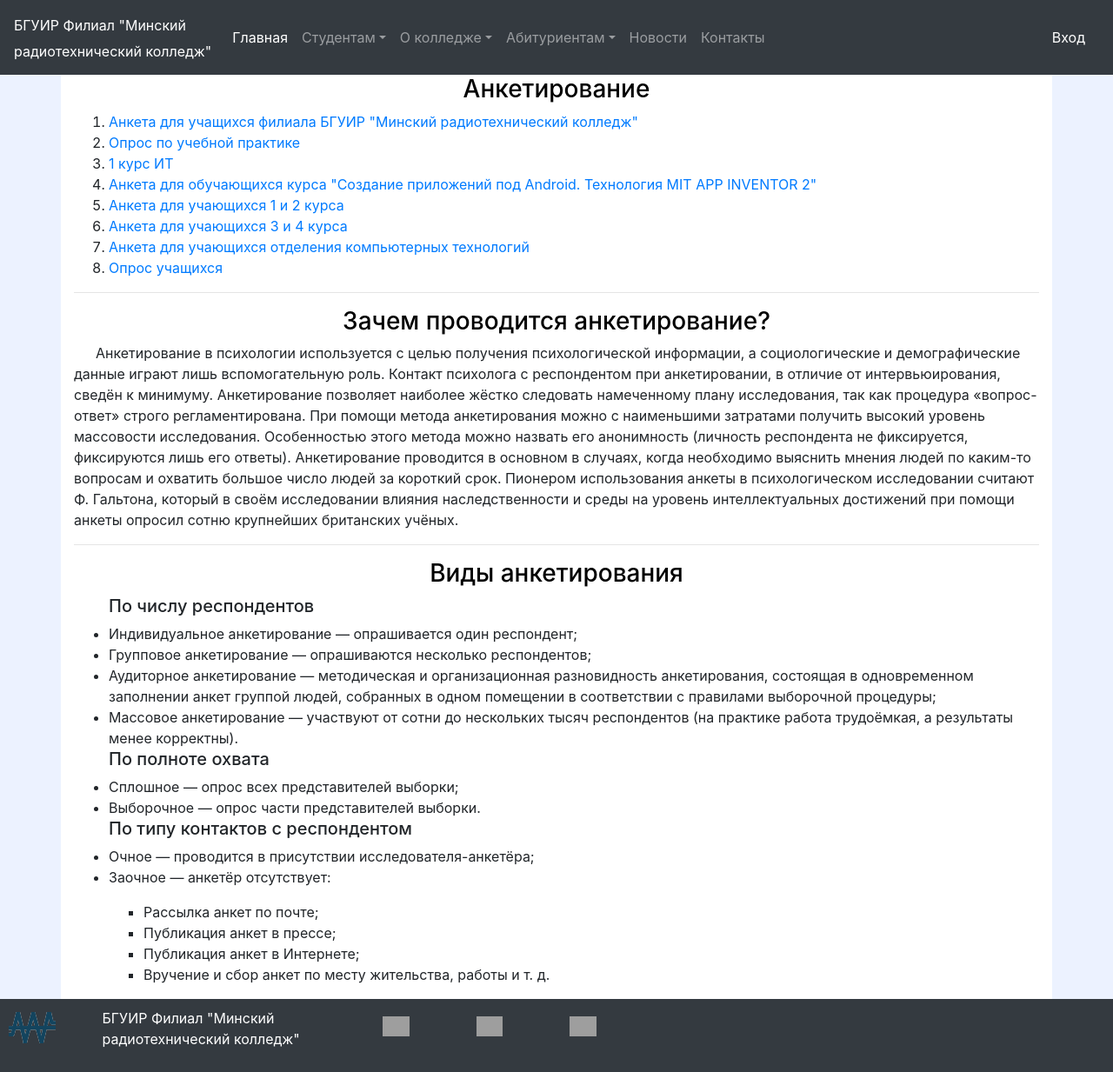
After one commit to Prankanyl/MRC_SITE, a Django app: page /question/ in a window 1280 px wide. The commit adds this page. Shown: the whole page at 87% size. Run offline with Django 3.2, Linux system fonts and the light colour scheme; some libraries are stand-ins or nearby versions; grey boxes are pictures that could not be loaded.

Commit message:
not migtations v2

```diff
--- a/main_app/templates/main_app/base.html
+++ b/main_app/templates/main_app/base.html
@@ -42,8 +42,8 @@
                     <div class="dropdown-menu" aria-labelledby="navbarDropdown">
                         <a class="dropdown-item" href="{% url 'main_app:timetable_page' %}">Расписание</a>
                         <a class="dropdown-item" href="{% url 'main_app:practice' %}">Практика</a>
-                        <a class="dropdown-item" href="#">Документы</a>
-                        <a class="dropdown-item" href="#">Анкетирование</a>
+                        <a class="dropdown-item" href="{% url 'main_app:documents' %}">Документы</a>
+                        <a class="dropdown-item" href="{% url 'main_app:question' %}">Анкетирование</a>
                         <a class="dropdown-item" href="{% url 'main_app:list_students' %}">Списки групп</a>
                     </div>
                 </li>
--- a/main_app/templates/main_app/list_students.html
+++ b/main_app/templates/main_app/list_students.html
@@ -4,5 +4,9 @@
     Списки групп
 {%  endblock %}
 {% block content %}
-
+    <div class="container" style="background: #FFFFFF">
+        {% for student in students %}
+            <p>{{ student }}</p>
+        {% endfor %}
+    </div>
 {%  endblock %}
--- a/main_app/templates/main_app/practice.html
+++ b/main_app/templates/main_app/practice.html
@@ -41,6 +41,7 @@
         Справочная информация: тел. 8017-2921744, e-mail zam_po@mrk-bsuir.by
 
         Науменко Жанна Николаевна, заместитель директора по производственному обучению.</p>
+        <hr>
         <h3 class="center_black_text">График проведения практики</h3>
         <h5>«Микро- и наноэлектронные технологии и системы»</h5>
         <table class="table table-hover table-bordered" style="background: #FFFFFF">
--- /dev/null
+++ b/main_app/templates/main_app/question.html
@@ -0,0 +1,50 @@
+{% extends 'main_app/base.html'%}
+{% load static %}
+{% block title %}
+    Документы
+{% endblock %}
+{% block content %}
+    <div class="container" style="background: #FFFFFF">
+        <div class="row">
+              <div class="col-lg-12">
+                  <h3 class="center_black_text">Анкетирование</h3>
+                  <ol>
+                      <li><a href="https://docs.google.com/forms/d/e/1FAIpQLSf3iyXkXDGZ8KTPnnHs4WBMo17oQBQ34bS-TDBoLDkBwGmwlQ/viewform">Анкета для учащихся филиала БГУИР "Минский радиотехнический колледж"</a></li>
+                      <li><a href="https://docs.google.com/forms/d/e/1FAIpQLSecFU_0_s44GbQbgm5AjNsY7UKKWTtfixmQq0rBfWIWfCEwcg/viewform">Опрос по учебной практике</a></li>
+                      <li><a href="https://docs.google.com/forms/d/e/1FAIpQLScGae6IX1lVwaRpddoJuhD37T7LkMuU0463xN96lBDibJlDaA/viewform">1 курс ИТ</a></li>
+                      <li><a href="https://docs.google.com/forms/d/e/1FAIpQLSdLG36IGkg1UXFGuhCc2WM563cyVTdpf6HibBtXKrWx04GyCQ/viewform">Анкета для обучающихся курса "Создание приложений под Android. Технология MIT APP INVENTOR 2"</a></li>
+                      <li><a href="https://docs.google.com/forms/d/e/1FAIpQLSdFe_nxq_ganzKDSiCfddlbCc4kG8b03ZzSv2Jks8KvUyytiA/viewform">Анкета для учающихся 1 и 2 курса</a></li>
+                      <li><a href="https://docs.google.com/forms/d/e/1FAIpQLSf8Oy0XRMcbyHoGNN2y8K0iiOg3o16z1enl8k95moCJTAxAxA/viewform">Анкета для учающихся 3 и 4 курса</a></li>
+                      <li><a href="https://docs.google.com/forms/d/1yT4rroHh2d4n2-T5zl1ZuEGRNN64JWVZBh2gSyjBYX0/edit?usp=sharing_eil&ts=5cc978f8">Анкета для учающихся отделения компьютерных технологий</a></li>
+                      <li><a href="https://drive.google.com/open?id=18tnJZZcJrLxD9zjDf05hOx9GgTpKQJLPErxPzYD1w3A">Опрос учащихся</a></li>
+                  </ol>
+                  <hr>
+                  <h3 class="center_black_text">Зачем проводится анкетирование?</h3>
+                  <p class="history_page_indent">Анкетирование в психологии используется с целью получения психологической информации, а социологические и демографические данные играют лишь вспомогательную роль. Контакт психолога с респондентом при анкетировании, в отличие от интервьюирования, сведён к минимуму. Анкетирование позволяет наиболее жёстко следовать намеченному плану исследования, так как процедура «вопрос-ответ» строго регламентирована.</li>
+При помощи метода анкетирования можно с наименьшими затратами получить высокий уровень массовости исследования. Особенностью этого метода можно назвать его анонимность (личность респондента не фиксируется, фиксируются лишь его ответы). Анкетирование проводится в основном в случаях, когда необходимо выяснить мнения людей по каким-то вопросам и охватить большое число людей за короткий срок.</li>
+Пионером использования анкеты в психологическом исследовании считают Ф. Гальтона, который в своём исследовании влияния наследственности и среды на уровень интеллектуальных достижений при помощи анкеты опросил сотню крупнейших британских учёных.</p>
+                  <hr>
+                  <h3 class="center_black_text">Виды анкетирования</h3>
+                  <ul>
+                      <h5>По числу респондентов</h5>
+                      <li>Индивидуальное анкетирование — опрашивается один респондент;</li>
+                      <li>Групповое анкетирование — опрашиваются несколько респондентов;</li>
+                      <li>Аудиторное анкетирование — методическая и организационная разновидность анкетирования, состоящая в одновременном заполнении анкет группой людей, собранных в одном помещении в соответствии с правилами выборочной процедуры;
+                      <li>Массовое анкетирование — участвуют от сотни до нескольких тысяч респондентов (на практике работа трудоёмкая, а результаты менее корректны).
+                      <h5>По полноте охвата</h5>
+                      <li>Сплошное — опрос всех представителей выборки;</li>
+                      <li>Выборочное — опрос части представителей выборки.</li>
+                      <h5>По типу контактов с респондентом</h5>
+                      <li>Очное — проводится в присутствии исследователя-анкетёра;</li>
+                      <li>Заочное — анкетёр отсутствует:</li>
+                  </ul>
+                  <ul type="square" style="padding-left: 80px">
+                      <li>Рассылка анкет по почте;</li>
+                      <li>Публикация анкет в прессе;</li>
+                      <li>Публикация анкет в Интернете;</li>
+                      <li>Вручение и сбор анкет по месту жительства, работы и т. д.</li>
+                  </ul>
+              </div>
+        </div>
+    </div>
+{%  endblock %}
--- a/main_app/urls.py
+++ b/main_app/urls.py
@@ -8,6 +8,8 @@ from .views import (
     list_students,
     structure_mrc,
     practice,
+    question,
+    documents,
 )
 
 
@@ -22,4 +24,6 @@ urlpatterns = [
     path('list_students/', list_students, name='list_students'),
     path('structure_mrc/', structure_mrc, name='structure_mrc'),
     path('practice/', practice, name='practice'),
+    path('question/', question, name='question'),
+    path('documents/', documents, name='documents'),
 ]
--- a/main_app/views.py
+++ b/main_app/views.py
@@ -32,7 +32,8 @@ def contacts_page(request):
 
 
 def list_students(request):
-    return render(request, 'main_app/list_students.html', context={})
+    students = Student.objects.all()
+    return render(request, 'main_app/list_students.html', context={'students': students})
 
 
 def structure_mrc(request):
@@ -41,3 +42,11 @@ def structure_mrc(request):
 
 def practice(request):
     return render(request, 'main_app/practice.html', context={})
+
+
+def question(request):
+    return render(request, 'main_app/question.html', context={})
+
+
+def documents(request):
+    return render(request, 'main_app/documents.html', context={})
```
Also changed, not shown: main_app/models.py (+22 -10 lines), main_app/templates/main_app/documents.html (+2 -6 lines), main_app/templates/main_app/timetable.html (+24 -0 lines), db.sqlite3.
